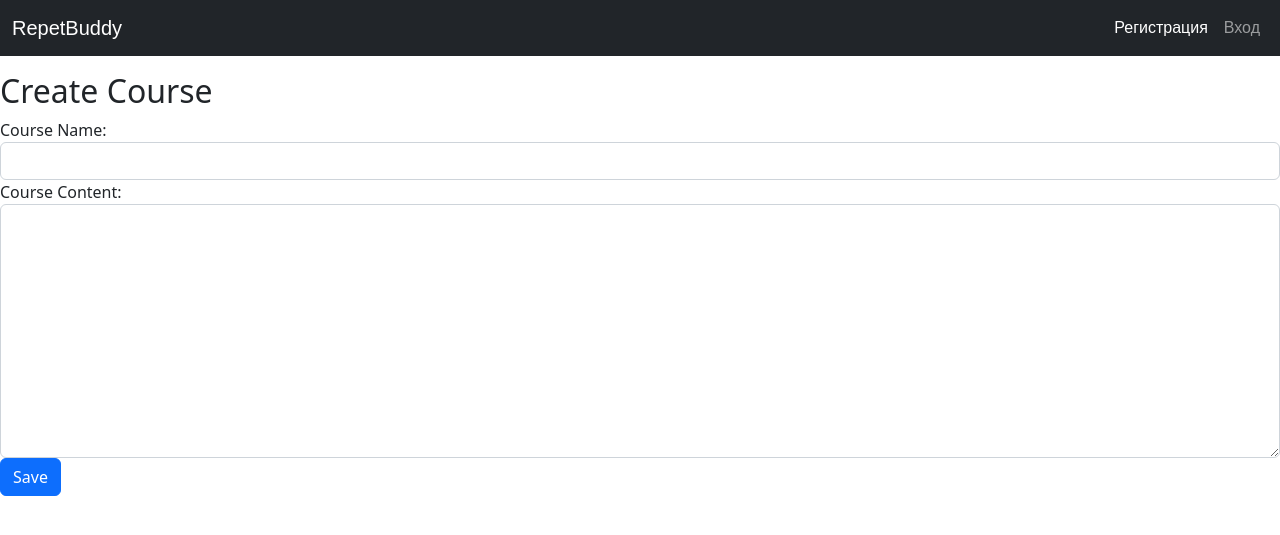
After one commit to Senka04/repetbuddy, a Django app: page /course_create in a window 1280 px wide. The commit adds this page. Shown: the top 535 px of the page. Run offline with Django 4.2, Linux system fonts and the light colour scheme; some libraries are stand-ins or nearby versions.

Commit message:
I started adding a text editor, but the course list is not displayed yet. The editor is very basic, but the text from the "content" field is not being saved when I include the "tiny" text editor script.

```diff
--- a/page1/forms.py
+++ b/page1/forms.py
@@ -2,9 +2,29 @@ from django import forms
 from django.contrib.auth.forms import UserCreationForm
 from django.contrib.auth.models import User
 from django import forms
-from .models import Video, TutorProfile, UserProfile
+from .models import Video, TutorProfile, UserProfile, Course
 from django.core.exceptions import ValidationError
 
+class CourseForm(forms.ModelForm):
+    class Meta:
+        model = Course
+        fields = ['name', 'content']
+
+    def save(self, commit=True):
+        course = super().save(commit=False)  # commit=False, чтобы внести изменения перед сохранением
+
+        # Получаем очищенные данные из формы
+        name = self.cleaned_data['name']
+        content = self.cleaned_data['content']
+
+        # Устанавливаем значения полей модели
+        course.name = name
+        course.content = content
+
+        if commit:
+            course.save()
+
+        return course
 
 class VideoForm(forms.ModelForm):
     class Meta:
@@ -42,7 +62,7 @@ class RegistrationForm(UserCreationForm):
     def clean(self):
         cleaned_data = super().clean()
         self.errors.clear()
-        # check the last_name, first_name, email, username, password1, password2 fields
+
         last_name = cleaned_data.get('last_name')
         if not last_name:
             self.add_error('last_name', 'Пожалуйста, введите фамилию.')
--- a/page1/models.py
+++ b/page1/models.py
@@ -2,6 +2,13 @@ from django.core.validators import FileExtensionValidator
 from django.db import models
 from django.contrib.auth.models import User
 
+
+class Course(models.Model):
+    name = models.CharField(max_length=100)
+    content = models.TextField()
+
+    def __str__(self):
+        return f'{self.name}'
 class UserProfile(models.Model):
     user = models.OneToOneField(User, on_delete=models.CASCADE)
     email = models.EmailField(null=True)
--- /dev/null
+++ b/page1/templates/page1/course_create.html
@@ -0,0 +1,43 @@
+{% extends 'page1/base.html' %}
+
+{% block title %}
+Create Course
+{% endblock %}
+
+{% block logo %}
+<a class="w-100 navbar-brand mb-0 h1 russo-one" href="{% url 'home_tutor' %}">RepetBuddy</a>
+{% endblock %}
+
+{% block content %}
+<div class="row">
+    <div class="col-md-12">
+        <h2>Create Course</h2>
+        <form method="POST" action="{% url 'course_create_post' %}">
+            {% csrf_token %}
+            <div class="form-group">
+                <label for="id_name">Course Name:</label>
+                <input type="text" class="form-control" id="id_name" name="name" required>
+            </div>
+            <div class="form-group">
+                <label for="id_content">Course Content:</label>
+                <textarea id="id_content" name="content" rows="10" class="form-control" required></textarea>
+            </div>
+            <button type="submit" class="btn btn-primary">Save</button>
+        </form>
+    </div>
+</div>
+{% endblock %}
+{% block scripts %}
+<!-- Include the script for the text editor -->
+<script src="https://cdn.jsdelivr.net/npm/tinymce@5/tinymce.min.js"></script>
+<script>
+  tinymce.init({
+    selector: '#id_content',
+    plugins: 'advlist autolink lists link image charmap print preview anchor',
+    toolbar: 'undo redo | bold italic | alignleft aligncenter alignright | code',
+    menubar: false
+  });
+
+
+</script>
+{% endblock %}
--- a/page1/urls.py
+++ b/page1/urls.py
@@ -11,9 +11,9 @@ urlpatterns = [
     path('login', views.login_view, name='login'),
     path('confirm_logout', views.confirm_logout, name='confirm_logout'),
     path('logout', views.logout_view, name='logout'),
-    path('class9', views.class9, name='class9'),
-    path('class10', views.class10, name='class10'),
-    path('class11', views.class11, name='class11'),
+    path('courses', views.courses, name='courses'),
+    path('course_create', views.course_create, name='course_create'),
+    path('course_create_post', views.course_create_post, name='course_create_post'),
     path('register', views.register, name='register'),
     path('home_video/stream/<int:pk>/', views.get_streaming_video, name='stream'),
     path('home_video/<int:pk>/', views.get_video, name='video'),
--- a/page1/views.py
+++ b/page1/views.py
@@ -1,9 +1,9 @@
 from django.http import StreamingHttpResponse
 from django.shortcuts import render, get_object_or_404, redirect
-from .models import Video, TutorProfile, UserProfile
+from .models import Video, TutorProfile, UserProfile, Course
 from django.core.exceptions import ValidationError
 from .services import open_file
-from .forms import RegistrationForm
+from .forms import RegistrationForm, CourseForm
 from django.contrib.auth import authenticate, login, logout
 from django.contrib.auth.forms import AuthenticationForm
 from django.contrib.auth.decorators import login_required
@@ -109,16 +109,26 @@ def gohome(request):
     except TutorProfile.DoesNotExist:
         return redirect('home_user')
 
-def class9(request):
-    return render(request, 'page1/class9.html')
+def courses(request):
+    return render(request, 'page1/courses.html')
+def course_create(request):
+    form = CourseForm()
+    return render(request, 'page1/course_create.html', {'form': form})
 
+def course_create_post(request):
+    if request.method == 'POST':
+        form = CourseForm(request.POST)
+        if form.is_valid():
+            print("i am here now bro")
+            form.save()
+            return redirect('courses')
+        else:
+            print("Form is not valid")  # Отладочное сообщение
+            print("Errors:", form.errors)  # Отладочное сообщение
+    else:
+        form = CourseForm()
 
-def class10(request):
-    return render(request, 'page1/class10.html')
-
-
-def class11(request):
-    return render(request, 'page1/class11.html')
+    return render(request, 'page1/course_create.html', {'form': form})
 
 
 # Create your views here.
```
Also changed, not shown: page1/templates/page1/class10.html (deleted, +0 -11 lines), page1/templates/page1/class11.html (deleted, +0 -11 lines), page1/templates/page1/courses.html (added, +26 -0 lines), page1/templates/page1/tutor_main.html (+2 -14 lines), db.sqlite3.
